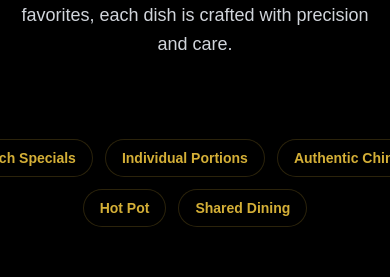
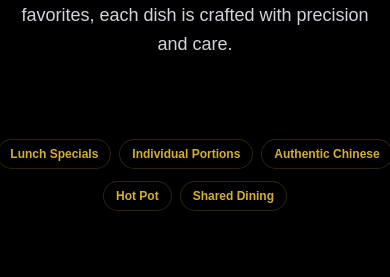
Before and after one commit to liu-wen-da/Restaurant_Website, a React (Vite) app in the folder Verison_2.0/: page / in a window 390 px wide. Shown: the part 1220-1497 px from the top of the page. Built offline with nearby package versions, Linux system fonts and the light colour scheme.

Commit message:
fix small screen problem on the sticky Nav

```diff
--- a/Verison_2.0/src/components/Menu.jsx
+++ b/Verison_2.0/src/components/Menu.jsx
@@ -27,13 +27,13 @@ const Menu = () => {
         <div className="sticky top-20 z-10 bg-black/80 backdrop-blur-sm py-4 mb-12">
           <nav className="flex flex-col gap-y-3 items-center px-4 md:flex-row md:justify-center md:px-0">
             {/* First Row - 3 Items */}
-            <div className="flex gap-3 w-full justify-center md:w-auto">
+            <div className="flex gap-2 md:gap-3 w-full justify-center md:w-auto">
               {['Lunch Specials', 'Individual Portions', 'Authentic Chinese'].map((item) => (
                 <a
                   key={item}
                   href={`#${item.toLowerCase().replace(/\s+/g, '-')}`}
-                  className="px-4 py-2 rounded-full border border-golden/20 bg-black/10 hover:bg-golden/10 transition-all duration-300
-                            text-golden hover:text-white font-semibold text-sm relative whitespace-nowrap
+                  className="px-3 py-1.5 md:px-4 md:py-2 rounded-full border border-golden/20 bg-black/10 hover:bg-golden/10 transition-all duration-300
+                            text-xs md:text-sm text-golden hover:text-white font-semibold relative whitespace-nowrap
                             hover:shadow-[0_0_15px] hover:shadow-golden/30
                             transform hover:-translate-y-0.5
                             group"
@@ -47,13 +47,13 @@ const Menu = () => {
             </div>
 
             {/* Second Row - 2 Items */}
-            <div className="flex gap-3 w-full justify-center md:w-auto">
+            <div className="flex gap-2 md:gap-3 w-full justify-center md:w-auto">
               {['Hot Pot', 'Shared Dining'].map((item) => (
                 <a
                   key={item}
                   href={`#${item.toLowerCase().replace(/\s+/g, '-')}`}
-                  className="px-4 py-2 rounded-full border border-golden/20 bg-black/10 hover:bg-golden/10 transition-all duration-300
-                            text-golden hover:text-white font-semibold text-sm relative whitespace-nowrap
+                  className="px-3 py-1.5 md:px-4 md:py-2 rounded-full border border-golden/20 bg-black/10 hover:bg-golden/10 transition-all duration-300
+                            text-xs md:text-sm text-golden hover:text-white font-semibold relative whitespace-nowrap
                             hover:shadow-[0_0_15px] hover:shadow-golden/30
                             transform hover:-translate-y-0.5
                             group"
@@ -161,7 +161,7 @@ const Menu = () => {
               <ModalImage
                 small={src}
                 large={src}
-                alt={`Lunch Special ${index + 1}`}
+                alt={`Shared Dining ${index + 1}`}
                 className="w-full h-64 object-cover cursor-pointer"
                 hideDownload
                 hideZoom
```
